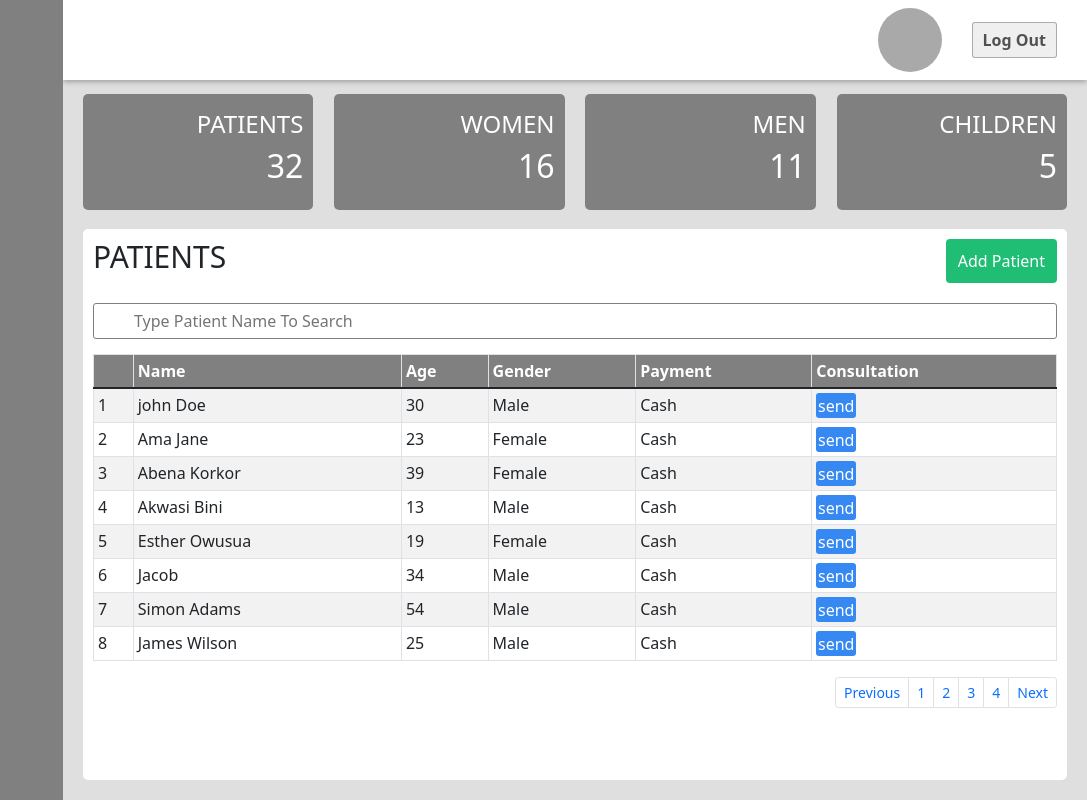
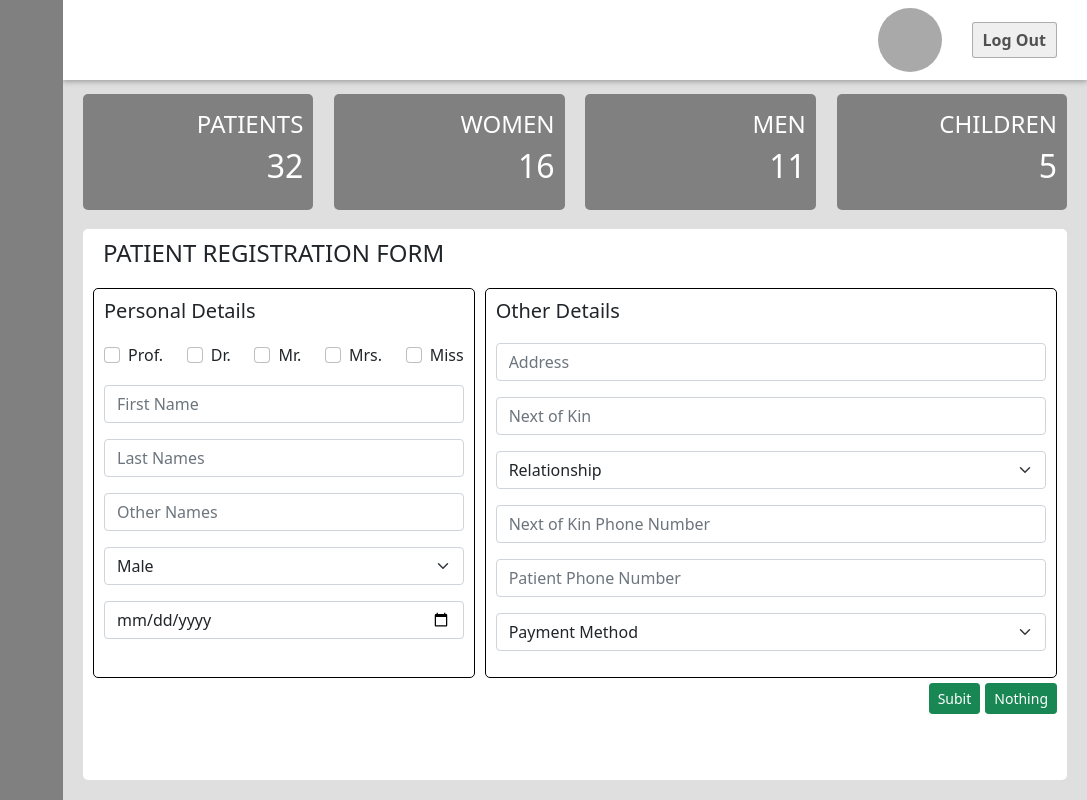
Before and after one commit to yoshiodei/e-clinic, a React (Create React App) app: page / in a window 1280 px wide. Shown: the whole page, without its empty margins (193-1280 px from the left). Built offline with nearby package versions, Linux system fonts and the light colour scheme.

Commit message:
add useState

```diff
--- a/src/pages/PatientsPage.jsx
+++ b/src/pages/PatientsPage.jsx
@@ -8,8 +8,8 @@ const Patientspage = ({patients}) => {
 
     return (
         <section className='main-page-section'>
-            <Patients patients={patients}/>
-            {/* <Patientsregistration/> */}
+            {/* <Patients patients={patients}/> */}
+            <Patientsregistration/>
             {/* <Accounts/> */}
             {/* <Patientinfomodal/> */}
         </section>
```
